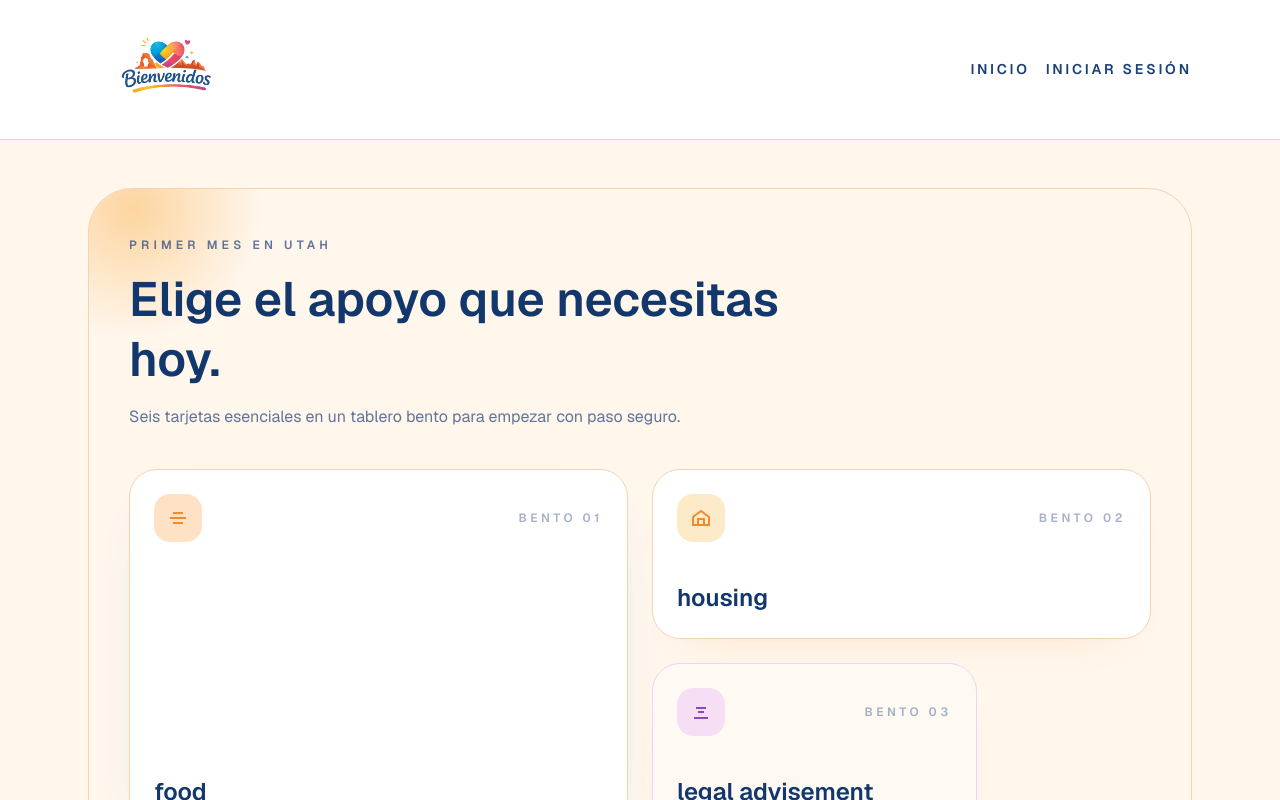
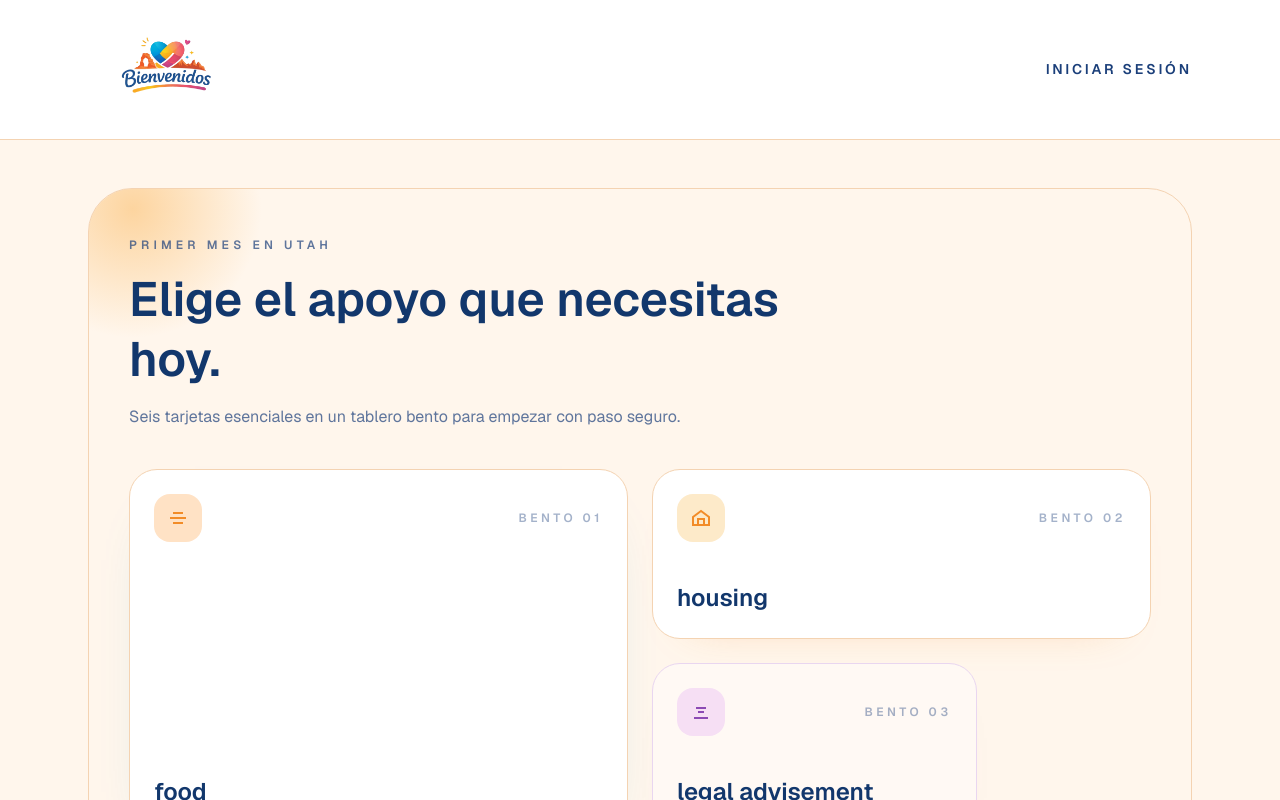
Before and after one commit to WSBienVenidos/BienVenidos, a Next.js app in the folder frontend/: page /landing in a window 1280 px wide. Shown: the top 800 px of the page. Built offline with nearby package versions, Linux system fonts and the light colour scheme; no server answers.

Commit message:
header update

```diff
--- a/frontend/src/app/layout.tsx
+++ b/frontend/src/app/layout.tsx
@@ -47,7 +47,6 @@ export default function RootLayout({
               </Link>
               {/* HeaderAuth is a client component; render it (dynamically imported above) */}
               <div className="flex items-center gap-4">
-                <Link className="text-sm font-semibold uppercase tracking-[0.2em] text-[#1b3f7a] transition hover:text-[#0f2d57]" href="/">Inicio</Link>
                 <HeaderAuth />
               </div>
             </div>
```
